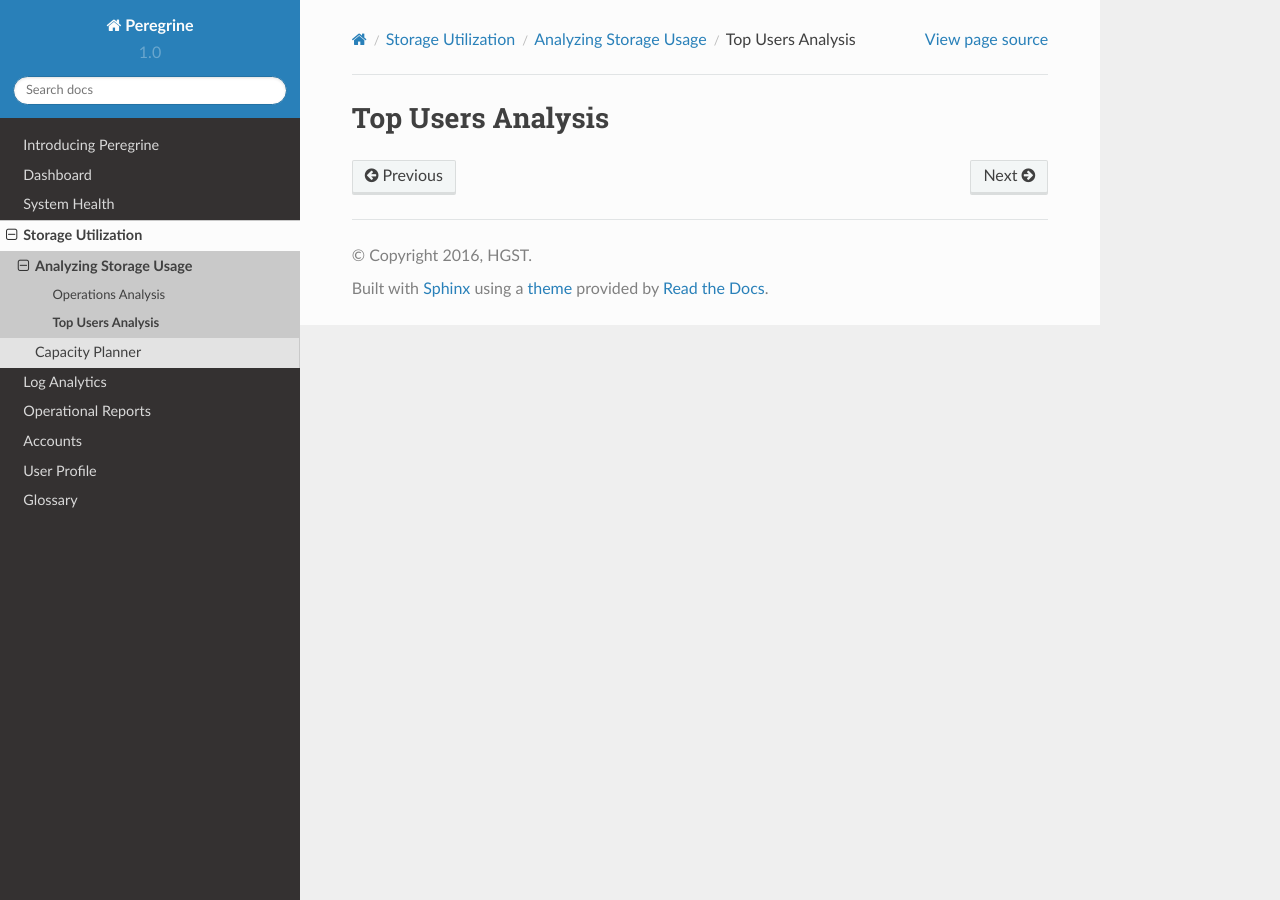
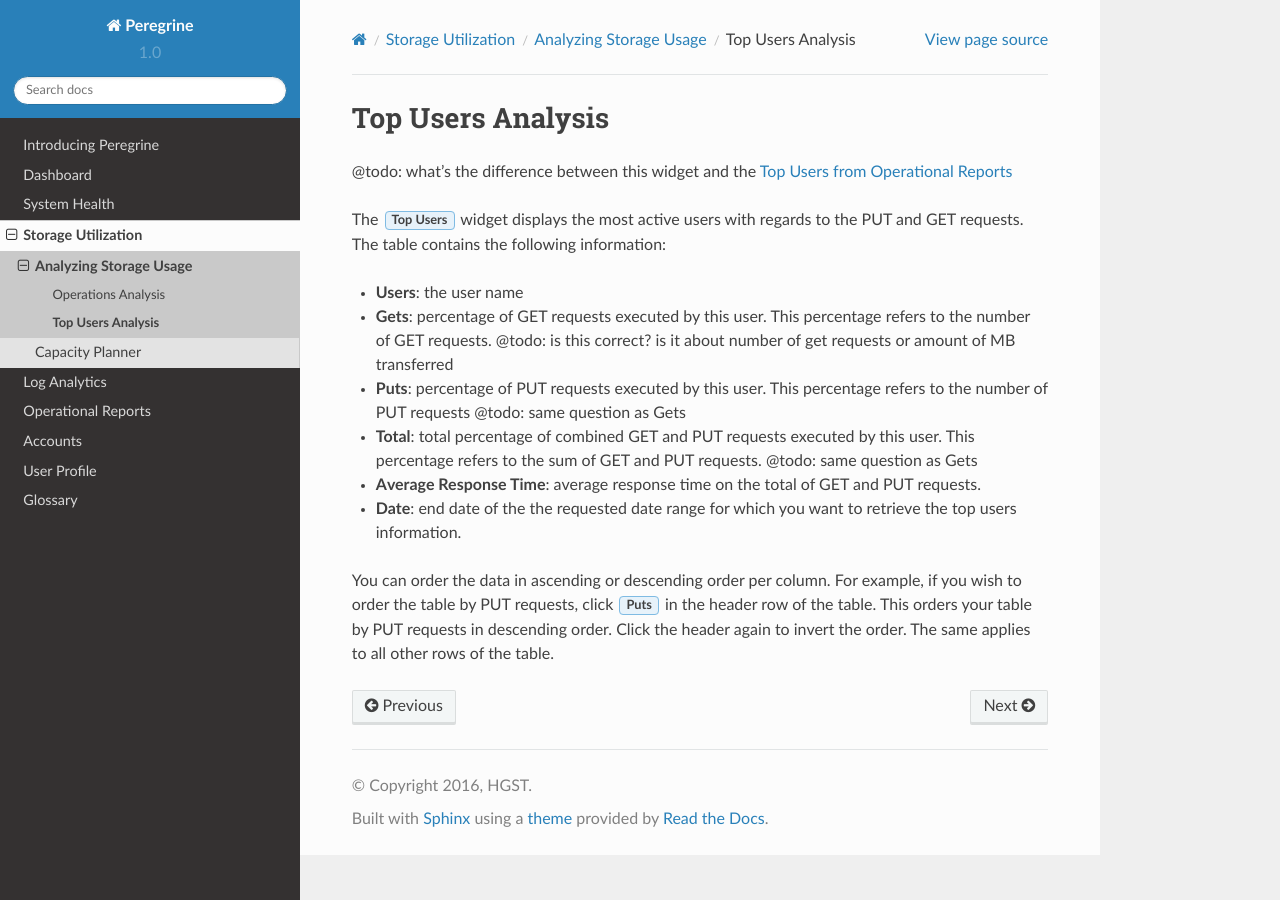
Before and after one commit to tdewolf/peregrine, a Sphinx documentation site: the page built from source/storage_utilization/usage_analysis/top_users_analysis.rst, in a window 1280 px wide. Built offline with Sphinx 7.4.7 and the Read the Docs theme 2.0.0, drawn with Linux system fonts in a browser that asks for light colours; pages that are not in the unit, such as notebooks, are missing from menus.

Commit message:
elaborate usage analysis

```diff
--- a/source/storage_utilization/usage_analysis/top_users_analysis.rst
+++ b/source/storage_utilization/usage_analysis/top_users_analysis.rst
@@ -2,3 +2,25 @@
 
 Top Users Analysis
 ==================
+
+@todo: what's the difference between this widget and the :ref:`Top Users from Operational Reports
+<top_users>`
+
+The :guilabel:`Top Users` widget displays the most active users with regards to the PUT and GET requests.
+The table contains the following information:
+
+* **Users**: the user name
+* **Gets**: percentage of GET requests executed by this user. This percentage refers to the number of GET
+  requests. @todo: is this correct? is it about number of get requests or amount of MB transferred
+* **Puts**: percentage of PUT requests executed by this user. This percentage refers to the number of PUT
+  requests @todo: same question as Gets
+* **Total**: total percentage of combined GET and PUT requests executed by this user. This percentage
+  refers to the sum of GET and PUT requests. @todo: same question as Gets
+* **Average Response Time**: average response time on the total of GET and PUT requests.
+* **Date**: end date of the the requested date range for which you want to retrieve the top users
+  information.
+
+You can order the data in ascending or descending order per column. For example, if you wish to order the
+table by PUT requests, click :guilabel:`Puts` in the header row of the table. This orders your table by
+PUT requests in descending order. Click the header again to invert the order. The same applies to all
+other rows of the table.
```
Also changed, not shown: source/storage_utilization/usage_analysis/througput_analysis.rst (+10 -0 lines), source/storage_utilization/usage_analysis/zoom.rst (deleted, +0 -8 lines).
